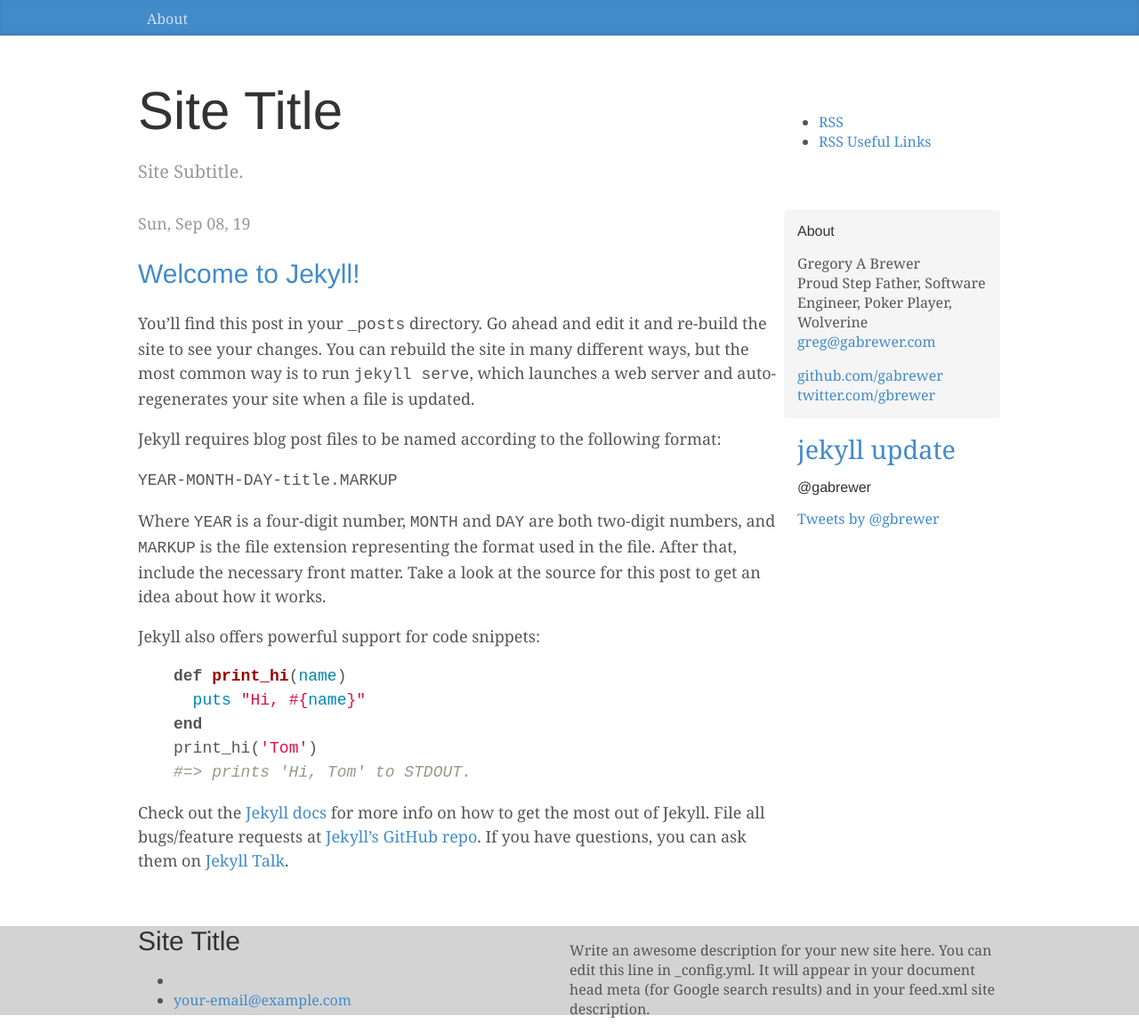
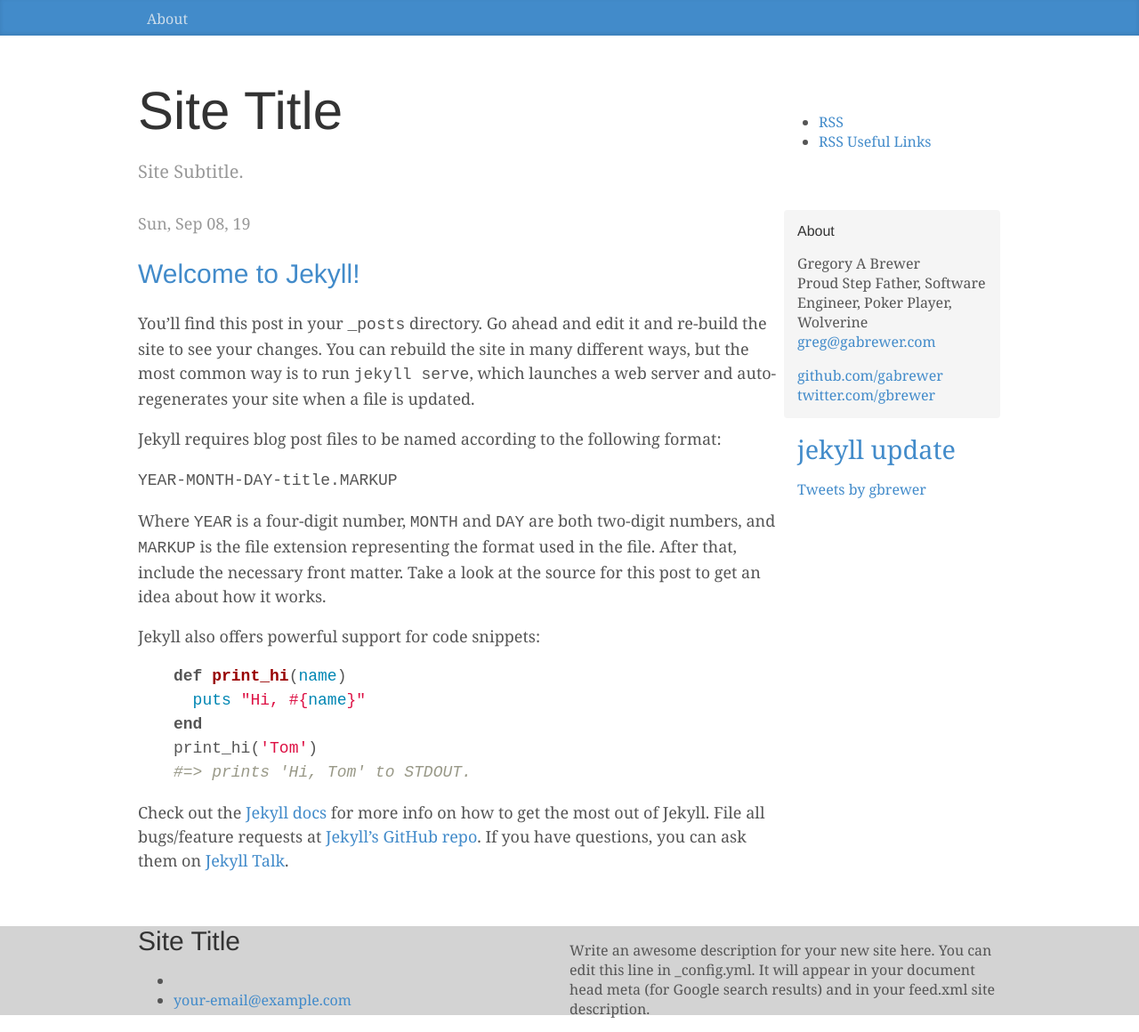
Before and after one commit to gabrewer/gabSimpleTheme, a Jekyll site: the page built from index.markdown, in a window 1280 px wide. Shown: the whole page at 89% size. Built offline with Jekyll 4.4.1, drawn with Linux system fonts in a browser that asks for light colours; comment, search, counter and statistics services are not loaded; part of the change alters nothing that is shown.

Commit message:
updated twitter embed link

```diff
--- a/_includes/sidebar.html
+++ b/_includes/sidebar.html
@@ -28,12 +28,8 @@
     </div>
 
     <div class="sidebar-module">
-        <h4>@gabrewer</h4>
         <div class="textwidget">
-            <a class="twitter-timeline" href="https://twitter.com/gbrewer"
-                onclick="javascript:_gaq.push(['_trackEvent','outbound-widget','http://twitter.com']);"
-                data-widget-id="346109784182894593">Tweets by @gbrewer</a>
-            <script>!function(d,s,id){var js,fjs=d.getElementsByTagName(s)[0],p=/^http:/.test(d.location)?'http':'https';if(!d.getElementById(id)){js=d.createElement(s);js.id=id;js.src=p+"://platform.twitter.com/widgets.js";fjs.parentNode.insertBefore(js,fjs);}}(document,"script","twitter-wjs");</script>
+                <a class="twitter-timeline" data-height="600" href="https://twitter.com/gbrewer?ref_src=twsrc%5Etfw">Tweets by gbrewer</a> <script async src="https://platform.twitter.com/widgets.js" charset="utf-8"></script>
         </div>
     </div>
 </div>
```
